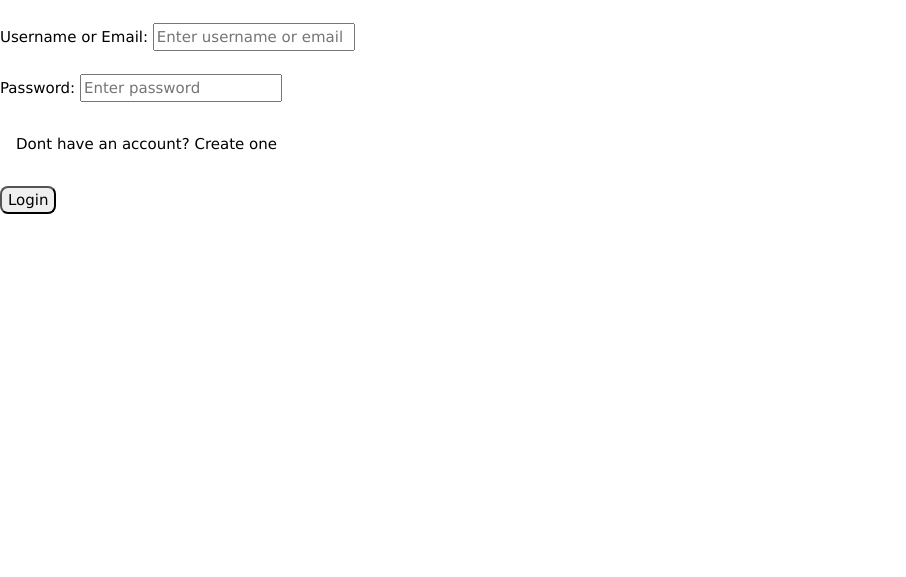
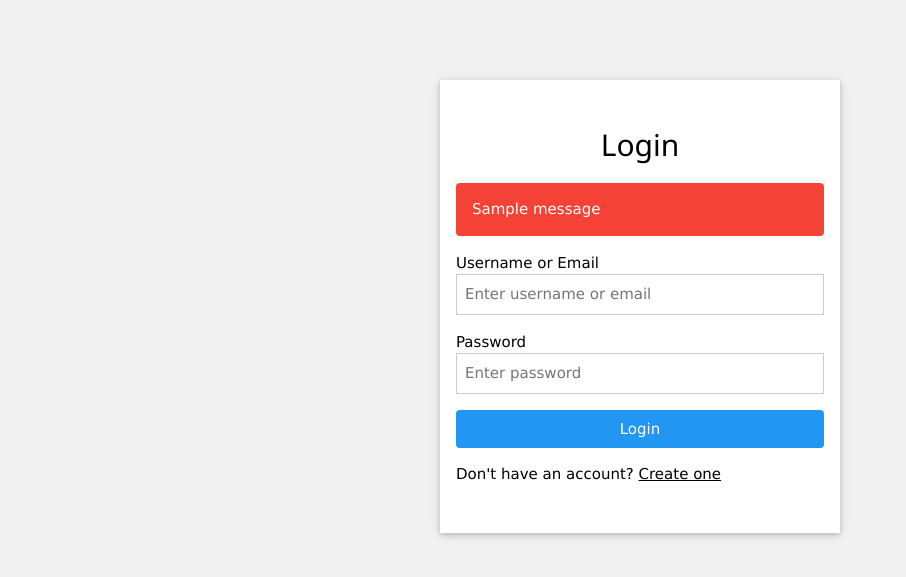
Before and after one commit to TheSriramM/Y12-revision-app, a Flask app: page /login in a window 1280 px wide. Shown: the top 577 px of the page, without its empty margins (0-906 px from the left). Run offline with Flask 3, Linux system fonts and the light colour scheme; tables that the repository leaves empty hold one stand-in row (values such as "Sample post"); one stand-in notice (Sample message) is shown.

Commit message:
better ui for the login page

```diff
--- a/app.py
+++ b/app.py
@@ -63,15 +63,19 @@ def register():
         username = request.form['username']
         password = request.form['password']
 
-        # Backend validation to make sure the user doesn't enter more than the limit
+        # Backend validation to make sure the user doesn't enter more or less than the limit
         # Doesn't show due to the maxlength set in HTML
 
-        if len(username) > 20:
-            flash("Username too long (max 20 characters)")
+        if len(username) > 30:
+            flash("Username too long (max 30 characters)")
             return redirect(url_for('register'))
 
         if len(password) > 64:
             flash("Password too long (max 64 characters)")
+            return redirect(url_for('register'))
+
+        if len(password) < 6:
+            flash("Password must be at least 6 characters long")
             return redirect(url_for('register'))
 
         hashed_password = generate_password_hash(password)
--- a/templates/login.html
+++ b/templates/login.html
@@ -4,29 +4,67 @@
     <meta charset="UTF-8">
     <meta name="viewport" content="width=device-width, initial-scale=1.0">
     <title>Login</title>
+
     <link rel="stylesheet" href="https://www.w3schools.com/w3css/5/w3.css">
 </head>
 
-<body>
-  <br>
-    <form method="POST" action="{{ url_for('login') }}">
-  <div>
-    <label for="username">Username or Email:</label>
-    <input type="text" id="username" name="username" placeholder="Enter username or email" required>
-  </div>
+<body class="w3-light-grey">
 
-  <br>
+<div class="w3-container w3-card w3-white w3-padding-32"
+  style="max-width:400px; margin:auto; margin-top:80px;">
 
-  <div>
-    <label for="password">Password:</label>
-    <input type="password" id="password" name="password" placeholder="Enter password" required>
-  </div>
+<h2 class="w3-center">Login</h2>
 
-  <br>
-  <a href="{{ url_for('register') }}" class="w3-bar-item w3-button">Dont have an account? Create one</a>
-  <br><br>
-  <button type="submit" class="w3-round-large">Login</button>
+<!-- Flash messages -->
+{% with messages = get_flashed_messages() %}
+  {% if messages %}
+    <div class="w3-panel w3-red w3-round">
+      {% for message in messages %}
+        <p>{{ message }}</p>
+      {% endfor %}
+    </div>
+  {% endif %}
+{% endwith %}
 
-</form>
+  <form method="POST" action="{{ url_for('login') }}">
+
+    <!-- Username / Email -->
+    <label>Username or Email</label>
+    <input
+        class="w3-input w3-border w3-margin-bottom"
+        type="text"
+        id="username"
+        name="username"
+        placeholder="Enter username or email"
+        required
+    >
+
+    <!-- Password -->
+    <label>Password</label>
+    <input
+        class="w3-input w3-border w3-margin-bottom"
+        type="password"
+        id="password"
+        name="password"
+        placeholder="Enter password"
+        required
+    >
+
+    <!-- Button -->
+    <button
+        type="submit"
+        class="w3-button w3-blue w3-block w3-round w3-margin-top">
+        Login
+    </button>
+
+  </form>
+
+  <p>
+      Don't have an account?
+      <a href="{{ url_for('register') }}">Create one</a>
+  </p>
+
+</div>
+
 </body>
 </html>
```
Also changed, not shown: static/js/main.js (+5 -5 lines), templates/register.html (+6 -2 lines), database.db.
